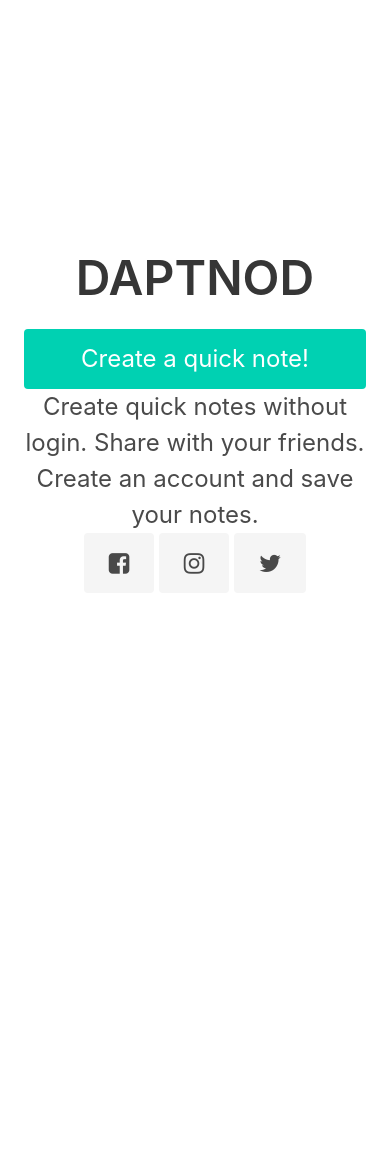
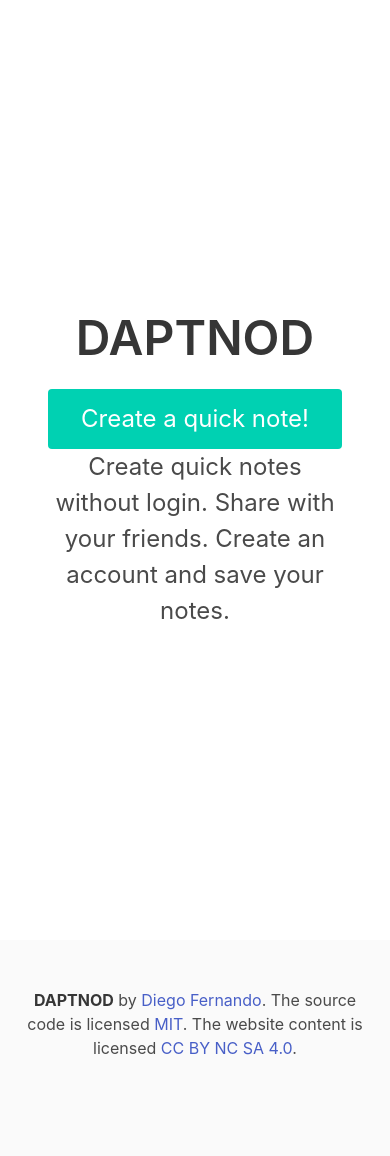
Before and after one commit to diegofsousa/daptnod, a Django app: page / in a window 390 px wide. Shown: the part 52-1208 px from the top of the page. Before the commit the page ends 626 px from the top, so only its background shows below. Run offline with Django 3.2, Linux system fonts and the light colour scheme; parts of the project's set-up code (start-up, migrations or seed data) failed here and were passed over; some libraries are stand-ins or nearby versions.

Commit message:
[#26] Adding footer and support for mobile

```diff
--- a/daptnod/core/templates/base.html
+++ b/daptnod/core/templates/base.html
@@ -13,7 +13,7 @@
 		integrity="sha384-wvfXpqpZZVQGK6TAh5PVlGOfQNHSoD2xbE+QkPxCAFlNEevoEH3Sl0sibVcOQVnN" crossorigin="anonymous">
 </head>
 
-<body>
+<body class="main">
 	<!-- START NAV -->
 	<nav class="navbar">
 		<div class="container">
@@ -21,7 +21,7 @@
         <a class="navbar-item" href="/">
           DAPTNOD
 				</a>
-				<span class="navbar-burger burger" data-target="navbarMenu">
+				<span class="navbar-burger burger" data-target="navbarMenu" aria-label="menu" aria-expanded="false">
 					<span></span>
 					<span></span>
 					<span></span>
@@ -107,8 +107,18 @@
     {{ message }}
   </div>
   {% endfor %}
-
-  {% block content %}{% endblock %}
+  <div class="section">
+    {% block content %}{% endblock %}
+  </div>
+  <footer class="footer">
+    <div class="content has-text-centered">
+      <p>
+        <strong>DAPTNOD</strong> by <a target="_blank" href="https://diegofernando.dev">Diego Fernando</a>. The source code is licensed
+        <a href="http://opensource.org/licenses/mit-license.php">MIT</a>. The website content
+        is licensed <a href="http://creativecommons.org/licenses/by-nc-sa/4.0/">CC BY NC SA 4.0</a>.
+      </p>
+    </div>
+  </footer>
 </body>
 
 </html>
@@ -116,6 +126,16 @@
 <style>
   .input{
     min-width:200px;
+  }
+
+    .main {
+    display: flex;
+    min-height: 100vh;
+    flex-direction: column;
+  }
+
+  .section {
+    flex: 1;
   }
 </style>
 
@@ -129,4 +149,30 @@
     });
   });
 });
+
+document.addEventListener('DOMContentLoaded', () => {
+
+// Get all "navbar-burger" elements
+const $navbarBurgers = Array.prototype.slice.call(document.querySelectorAll('.navbar-burger'), 0);
+
+// Check if there are any navbar burgers
+if ($navbarBurgers.length > 0) {
+
+  // Add a click event on each of them
+  $navbarBurgers.forEach( el => {
+    el.addEventListener('click', () => {
+
+      // Get the target from the "data-target" attribute
+      const target = el.dataset.target;
+      const $target = document.getElementById(target);
+
+      // Toggle the "is-active" class on both the "navbar-burger" and the "navbar-menu"
+      el.classList.toggle('is-active');
+      $target.classList.toggle('is-active');
+
+    });
+  });
+}
+
+});
 </script>
--- a/daptnod/notes/templates/index.html
+++ b/daptnod/notes/templates/index.html
@@ -9,11 +9,6 @@
           <h1 class="title is-1">DAPTNOD</h1>
           <a href="{% url 'notes:new' %}" class="button is-large is-fullwidth is-primary">Create a quick note!</a>
           <p class="is-size-4">Create quick notes without login. Share with your friends. Create an account and save your notes.</p>
-          <div class="social-media">
-            <a href="https://facebook.com" target="_blank" class="button is-light is-large"><i class="fa fa-facebook-square" aria-hidden="true"></i></a>
-            <a href="https://instagram.com" target="_blank" class="button is-light is-large"><i class="fa fa-instagram" aria-hidden="true"></i></a>
-            <a href="https://twitter.com" target="_blank" class="button is-light is-large"><i class="fa fa-twitter" aria-hidden="true"></i></a>
-          </div>
         </div>
       </div>
     </div>
--- a/daptnod/notes/templates/index_authenticated.html
+++ b/daptnod/notes/templates/index_authenticated.html
@@ -8,6 +8,7 @@
         <div class="column is-full">
           <h1 class="title has-text-centered is-1">DAPTNOD</h1>
           <a target="_blank" href="{% url 'notes:new' %}" class="button is-large is-fullwidth is-primary">Create a quick note!</a>
+          {% if recent_changes.count > 0 %}
           <hr>
           <div class="columns">
             <div class="column is-12 option-1">
@@ -33,6 +34,7 @@
               <p class="has-text-right flex-footer"><a href="{% url 'notes:my_notes' %}" class="button is-info is-small">See more</a></p>
             </div> -->
           </div>
+          {% endif %}
         </div>
       </div>
     </div>
```
